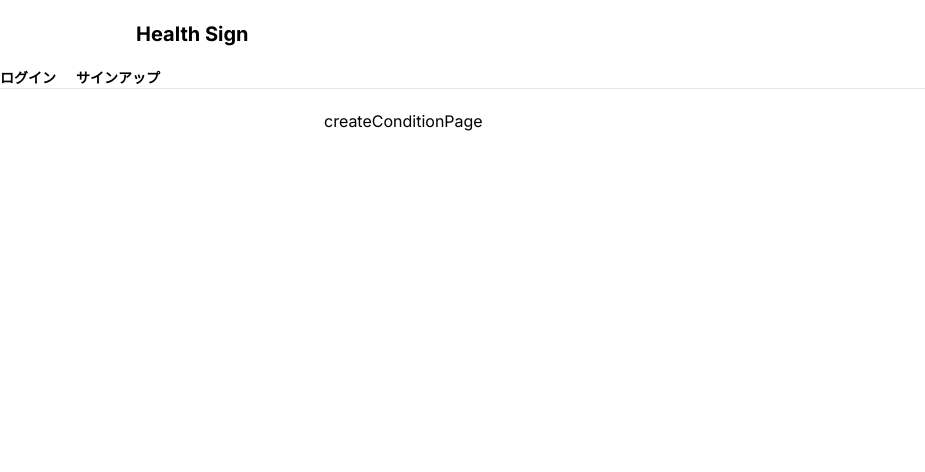
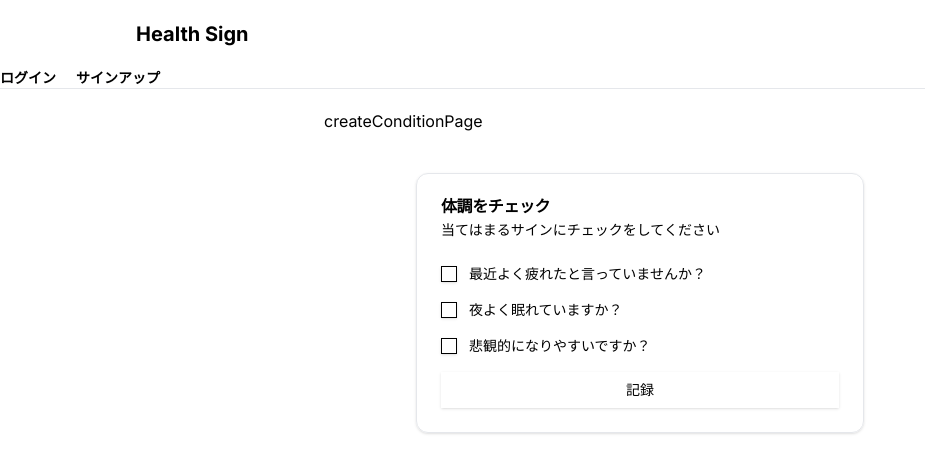
Before and after one commit to igara4/health-sign, a Next.js app: page /conditions/create in a window 1280 px wide. Shown: the top 472 px of the page, without its empty margins (0-925 px from the left). Built offline with nearby package versions, Linux system fonts and the light colour scheme; no server answers.

Commit message:
記録作成ページのレイアウトを作成※バックエンドは未実装

```diff
--- a/app/conditions/create/page.tsx
+++ b/app/conditions/create/page.tsx
@@ -1,6 +1,45 @@
+"use client"
+
+import { Button } from "@/components/ui/button"
+import { Card, CardContent, CardDescription, CardHeader, CardTitle } from "@/components/ui/card"
+import { Checkbox } from "@/components/ui/checkbox"
+import { useForm } from "react-hook-form"
+
+
+const questions = [
+    {id:1,text:"最近よく疲れたと言っていませんか？"},
+    {id:2,text:"夜よく眠れていますか？"},
+    {id:3,text:"悲観的になりやすいですか？"}
+]
+
 const createConditionPage = () => {
+    const {register,handleSubmit,watch} =useForm()
+    const onSubmit =(data:any) =>{
+        console.log("回答",data)
+    }
     return (
-        <div>createConditionPage</div>
+        <>
+            <div>createConditionPage</div>
+            <Card className="max-w-md mx-auto mt-10">
+                <CardHeader>
+                    <CardTitle>体調をチェック</CardTitle>
+                    <CardDescription>当てはまるサインにチェックをしてください</CardDescription>
+                </CardHeader>
+                <CardContent>
+                    <form onSubmit={handleSubmit(onSubmit)} className="space-y-4">
+                        {questions.map((q)=>(
+                            <div key={q.id} className="flex items-center space-x-3">
+                                <Checkbox id={`q${q.id}`} {...register(`q${q.id}`)}/>
+                                <label htmlFor={`q${q.id}`} className="text-sm">{q.text}</label>
+                            </div>
+                        ))}
+                        <Button type="submit" className="w-full">記録</Button>
+                    </form>
+                </CardContent>
+            </Card>
+        </>
+
+
     )
 }
 
--- /dev/null
+++ b/components/ui/card.tsx
@@ -0,0 +1,76 @@
+import * as React from "react"
+
+import { cn } from "@/lib/utils"
+
+const Card = React.forwardRef<
+  HTMLDivElement,
+  React.HTMLAttributes<HTMLDivElement>
+>(({ className, ...props }, ref) => (
+  <div
+    ref={ref}
+    className={cn(
+      "rounded-xl border bg-card text-card-foreground shadow",
+      className
+    )}
+    {...props}
+  />
+))
+Card.displayName = "Card"
+
+const CardHeader = React.forwardRef<
+  HTMLDivElement,
+  React.HTMLAttributes<HTMLDivElement>
+>(({ className, ...props }, ref) => (
+  <div
+    ref={ref}
+    className={cn("flex flex-col space-y-1.5 p-6", className)}
+    {...props}
+  />
+))
+CardHeader.displayName = "CardHeader"
+
+const CardTitle = React.forwardRef<
+  HTMLDivElement,
+  React.HTMLAttributes<HTMLDivElement>
+>(({ className, ...props }, ref) => (
+  <div
+    ref={ref}
+    className={cn("font-semibold leading-none tracking-tight", className)}
+    {...props}
+  />
+))
+CardTitle.displayName = "CardTitle"
+
+const CardDescription = React.forwardRef<
+  HTMLDivElement,
+  React.HTMLAttributes<HTMLDivElement>
+>(({ className, ...props }, ref) => (
+  <div
+    ref={ref}
+    className={cn("text-sm text-muted-foreground", className)}
+    {...props}
+  />
+))
+CardDescription.displayName = "CardDescription"
+
+const CardContent = React.forwardRef<
+  HTMLDivElement,
+  React.HTMLAttributes<HTMLDivElement>
+>(({ className, ...props }, ref) => (
+  <div ref={ref} className={cn("p-6 pt-0", className)} {...props} />
+))
+CardContent.displayName = "CardContent"
+
+const CardFooter = React.forwardRef<
+  HTMLDivElement,
+  React.HTMLAttributes<HTMLDivElement>
+>(({ className, ...props }, ref) => (
+  <div
+    ref={ref}
+    className={cn("flex items-center p-6 pt-0", className)}
+    {...props}
+  />
+))
+CardFooter.displayName = "CardFooter"
+
+export { Card, CardHeader, CardFooter, CardTitle, CardDescription, CardContent }
--- /dev/null
+++ b/components/ui/checkbox.tsx
@@ -0,0 +1,30 @@
+"use client"
+
+import * as React from "react"
+import * as CheckboxPrimitive from "@radix-ui/react-checkbox"
+import { Check } from "lucide-react"
+
+import { cn } from "@/lib/utils"
+
+const Checkbox = React.forwardRef<
+  React.ElementRef<typeof CheckboxPrimitive.Root>,
+  React.ComponentPropsWithoutRef<typeof CheckboxPrimitive.Root>
+>(({ className, ...props }, ref) => (
+  <CheckboxPrimitive.Root
+    ref={ref}
+    className={cn(
+      "peer h-4 w-4 shrink-0 rounded-sm border border-primary shadow focus-visible:outline-none focus-visible:ring-1 focus-visible:ring-ring disabled:cursor-not-allowed disabled:opacity-50 data-[state=checked]:bg-primary data-[state=checked]:text-primary-foreground",
+      className
+    )}
+    {...props}
+  >
+    <CheckboxPrimitive.Indicator
+      className={cn("flex items-center justify-center text-current")}
+    >
+      <Check className="h-4 w-4" />
+    </CheckboxPrimitive.Indicator>
+  </CheckboxPrimitive.Root>
+))
+Checkbox.displayName = CheckboxPrimitive.Root.displayName
+
+export { Checkbox }
--- a/package.json
+++ b/package.json
@@ -10,6 +10,7 @@
   },
   "dependencies": {
     "@hookform/resolvers": "^4.1.2",
+    "@radix-ui/react-checkbox": "^1.1.4",
     "@radix-ui/react-label": "^2.1.2",
     "@radix-ui/react-slot": "^1.1.2",
     "@supabase/auth-helpers-nextjs": "^0.10.0",
```
Also changed, not shown: 1 other file (tests, documents, lock files or other folders).
